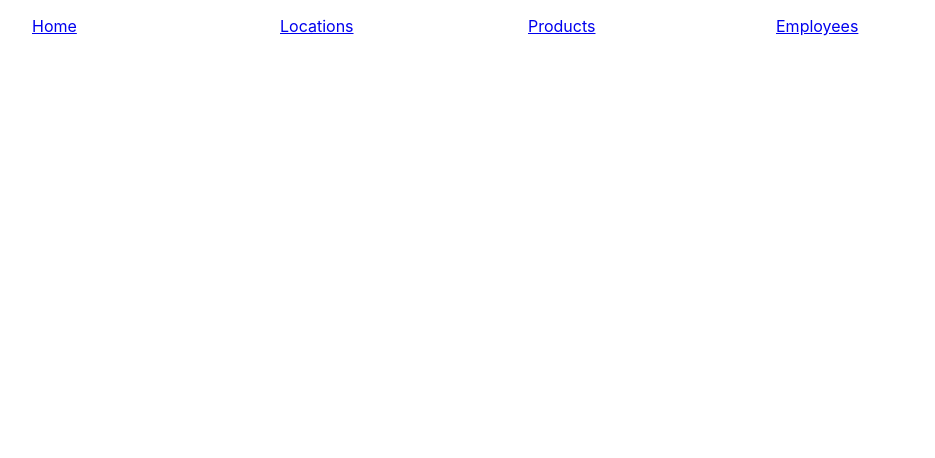
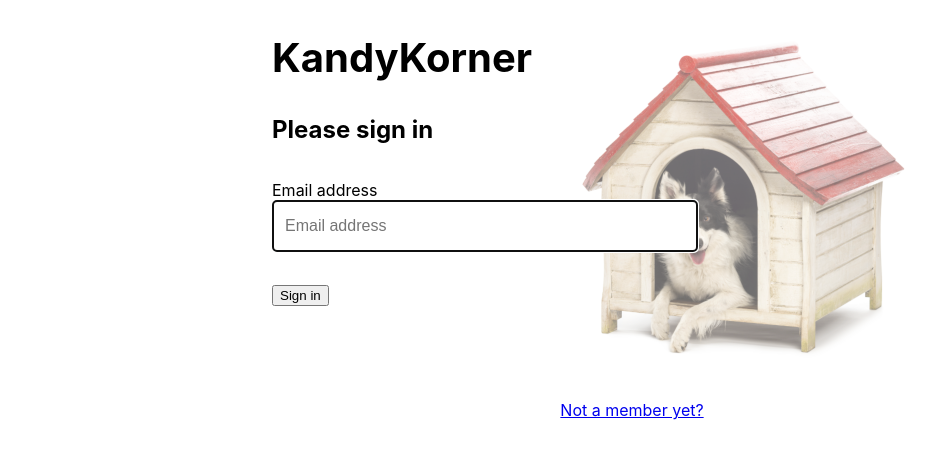
Before and after one commit to jakefroeb/kandykorner, a React (Create React App) app: page /login in a window 1280 px wide. Shown: the top 458 px of the page, without its empty margins (8-943 px from the left). Built offline with nearby package versions, Linux system fonts and the light colour scheme.

Commit message:
fixed authentication and made a decision on what a customer object looks like

```diff
--- a/src/components/KandyKorner.js
+++ b/src/components/KandyKorner.js
@@ -1,10 +1,33 @@
-import React from "react"
-import { NavBar } from "./nav/NavBar"
-import { ApplicationViews } from "./ApplicationViews"
+import React from "react";
+import { Route, Redirect } from "react-router-dom";
+import { ApplicationViews } from "./ApplicationViews";
+import { NavBar } from "./nav/NavBar";
+import { Login } from "./auth/Login";
+import { Register } from "./auth/Register";
 
 export const KandyKorner = () => (
     <>
-    <NavBar/>
-    <ApplicationViews/>
-    </>
+    <Route
+      render={() => {
+          console.log(localStorage.getItem("kennel_customer"))
+        if (localStorage.getItem("kennel_customer")) {
+          return (
+            <>
+              <NavBar />
+              <ApplicationViews />
+            </>
+          );
+        } else {
+          return <Redirect to="/login" />;
+        }
+      }}
+    />
+
+    <Route path="/login">
+      <Login />
+    </Route>
+    <Route path="/register">
+      <Register />
+    </Route>
+  </>
 )
--- /dev/null
+++ b/src/components/auth/Login.css
@@ -0,0 +1,68 @@
+.h1, h1 {
+    font-size: 2.5rem;
+}
+
+fieldset {
+    min-width: 0;
+    padding: 1rem 0;
+    margin: 0;
+    border: 0;
+}
+
+.form--login {
+    display: inline-block;
+    margin: 0 auto;
+    text-align: left;
+}
+
+.form--login > fieldset > input[type="email"],
+.form--login > fieldset > input[type="password"] {
+    width: 25em;
+}
+
+.label--login {
+    width: 8rem;
+    display: inline-block;
+}
+
+.form-control {
+    display: block;
+    width: 94%;
+    height: calc(1.5em + .75rem + 2px);
+    padding: .375rem .75rem;
+    font-size: 1rem;
+    font-weight: 400;
+    line-height: 1.5;
+    color: #495057;
+    background-color: #fff;
+    background-clip: padding-box;
+    border: 1px solid #ced4da;
+    border-radius: .25rem;
+    -webkit-transition: border-color .15s ease-in-out,box-shadow .15s ease-in-out;
+    transition: border-color .15s ease-in-out,box-shadow .15s ease-in-out;
+}
+
+.container--login {
+    text-align: center;
+}
+
+.form--login {
+    background-position-x: right;
+    background-image: url(logo.png);
+    z-index: 1;
+    min-height: 25rem;
+    min-width: 45rem;
+    background-color: hsla(0,0%,100%,0.40);
+    background-blend-mode: overlay;
+    background-repeat: no-repeat;
+}
+
+.button--close {
+    position: relative;
+    bottom: -2rem;
+}
+
+.dialog {
+    min-width: 15rem;
+    min-height: 5rem;
+}
--- /dev/null
+++ b/src/components/auth/Login.js
@@ -0,0 +1,64 @@
+import React, { useRef } from "react"
+import { Link } from "react-router-dom";
+import { useHistory } from "react-router-dom"
+import "./Login.css"
+
+
+export const Login = props => {
+    const email = useRef()
+    const password = useRef()
+    const existDialog = useRef()
+    const history = useHistory()
+
+    const existingUserCheck = () => {
+        return fetch(`http://localhost:8088/customers?email=${email.current.value}`)
+            .then(res => res.json())
+            .then(user => user.length ? user[0] : false)
+    }
+
+    const handleLogin = (e) => {
+        e.preventDefault()
+
+        existingUserCheck()
+            .then(exists => {
+                if (exists) {
+                    localStorage.setItem("kennel_customer", exists.id)
+                    history.push("/")
+                } else {
+                    existDialog.current.showModal()
+                }
+            })
+    }
+
+    return (
+        <main className="container--login">
+            <dialog className="dialog dialog--auth" ref={existDialog}>
+                <div>User does not exist</div>
+                <button className="button--close" onClick={e => existDialog.current.close()}>Close</button>
+            </dialog>
+
+            <section>
+                <form className="form--login" onSubmit={handleLogin}>
+                    <h1>KandyKorner</h1>
+                    <h2>Please sign in</h2>
+                    <fieldset>
+                        <label htmlFor="inputEmail"> Email address </label>
+                        <input ref={email} type="email"
+                            id="email"
+                            className="form-control"
+                            placeholder="Email address"
+                            required autoFocus />
+                    </fieldset>
+                    <fieldset>
+                        <button type="submit">
+                            Sign in
+                        </button>
+                    </fieldset>
+                </form>
+            </section>
+            <section className="link--register">
+                <Link to="/register">Not a member yet?</Link>
+            </section>
+        </main>
+    )
+}
--- /dev/null
+++ b/src/components/auth/Register.js
@@ -0,0 +1,79 @@
+import React, { useRef } from "react"
+import { useHistory } from "react-router-dom"
+import "./Login.css"
+
+export const Register = (props) => {
+    const firstName = useRef()
+    const lastName = useRef()
+    const email = useRef()
+    const verifyPassword = useRef()
+    const conflictDialog = useRef()
+    const history = useHistory()
+
+    const existingUserCheck = () => {
+        return fetch(`http://localhost:8088/customers?email=${email.current.value}`)
+            .then(res => res.json())
+            .then(user => !!user.length)
+    }
+
+    const handleRegister = (e) => {
+        e.preventDefault()
+
+
+        existingUserCheck()
+            .then((userExists) => {
+                if (!userExists) {
+                    fetch("http://localhost:8088/customers", {
+                        method: "POST",
+                        headers: {
+                            "Content-Type": "application/json"
+                        },
+                        body: JSON.stringify({
+                            email: email.current.value,
+                            name: `${firstName.current.value} ${lastName.current.value}`
+                        })
+                    })
+                        .then(res => res.json())
+                        .then(createdUser => {
+                            if (createdUser.hasOwnProperty("id")) {
+                                localStorage.setItem("kennel_customer", createdUser.id)
+                                history.push("/")
+                            }
+                        })
+                }
+                else {
+                    conflictDialog.current.showModal()
+                }
+            })
+
+    }
+
+    return (
+        <main style={{ textAlign: "center" }}>
+
+            <dialog className="dialog dialog--password" ref={conflictDialog}>
+                <div>Account with that email address already exists</div>
+                <button className="button--close" onClick={e => conflictDialog.current.close()}>Close</button>
+            </dialog>
+
+            <form className="form--login" onSubmit={handleRegister}>
+                <h1 className="h3 mb-3 font-weight-normal">Please Register for NSS Kennels</h1>
+                <fieldset>
+                    <label htmlFor="firstName"> First Name </label>
+                    <input ref={firstName} type="text" name="firstName" className="form-control" placeholder="First name" required autoFocus />
+                </fieldset>
+                <fieldset>
+                    <label htmlFor="lastName"> Last Name </label>
+                    <input ref={lastName} type="text" name="lastName" className="form-control" placeholder="Last name" required />
+                </fieldset>
+                <fieldset>
+                    <label htmlFor="inputEmail"> Email address </label>
+                    <input ref={email} type="email" name="email" className="form-control" placeholder="Email address" required />
+                </fieldset>
+                <fieldset>
+                    <button type="submit"> Sign in </button>
+                </fieldset>
+            </form>
+        </main>
+    )
+}
```
Also changed, not shown: src/components/auth/logo.png (added).
